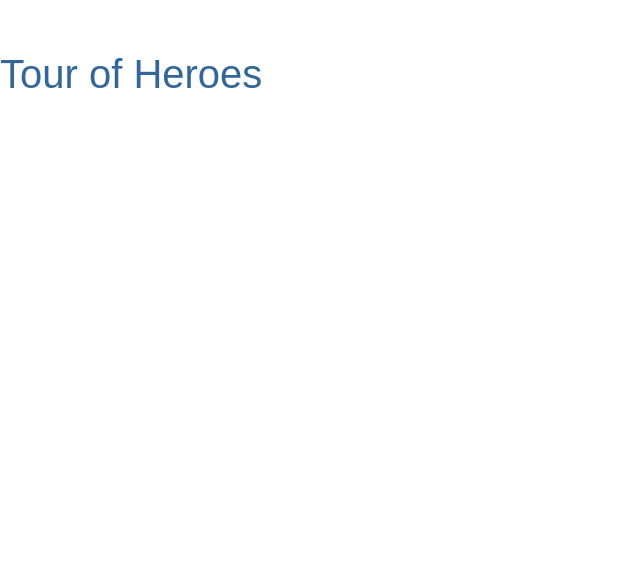
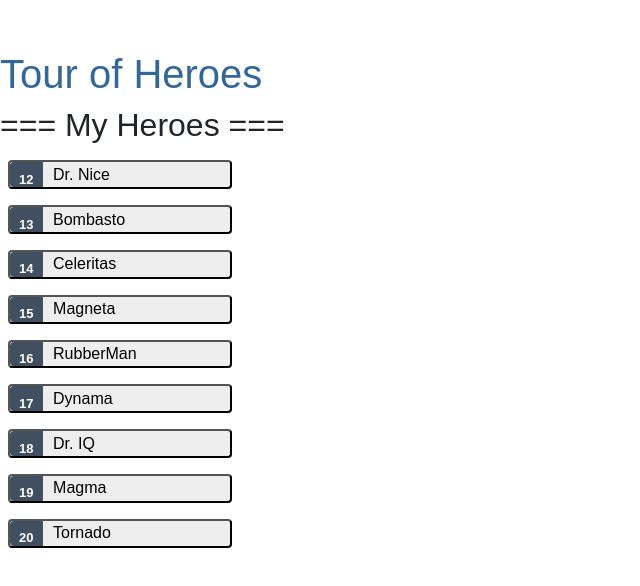
Before and after one commit to OlehNoskov/Learning-Angular, an Angular app in the folder client/: page / in a window 1280 px wide. Shown: the top 586 px of the page, without its empty margins (0-640 px from the left). Built offline with nearby package versions, Linux system fonts and the light colour scheme.

Commit message:
Learning Angular via Get Started Angular.io website

```diff
--- a/client/src/app/app.component.html
+++ b/client/src/app/app.component.html
@@ -38,3 +38,4 @@
 <!--</div>-->
 
 <h1>{{title}}</h1>
+<app-heroes></app-heroes>
--- a/client/src/app/app.module.ts
+++ b/client/src/app/app.module.ts
@@ -11,7 +11,8 @@ import { PowPipe } from "./pipes/pow.pipe";
 import { CarFilterPipe } from './pipes/car-filter.pipe';
 import { CarAddComponent } from './car-add/car-add.component';
 import { CarService } from "./services/car.service";
-import {ConsoleService} from "./services/console.service";
+import { ConsoleService } from "./services/console.service";
+import { HeroesComponent } from './heroes/heroes.component';
 
 @NgModule({
   declarations: [
@@ -24,7 +25,8 @@ import {ConsoleService} from "./services/console.service";
     PowPipe,
     CarFilterPipe,
     CarAddComponent,
-    CarComponent
+    CarComponent,
+    HeroesComponent
   ],
     imports: [
         BrowserModule,
--- /dev/null
+++ b/client/src/app/hero.ts
@@ -0,0 +1,4 @@
+export interface Hero {
+  id: number;
+  name: string;
+}
--- /dev/null
+++ b/client/src/app/heroes/heroes.component.css
@@ -0,0 +1,66 @@
+/* HeroesComponent's private CSS styles */
+.heroes {
+  margin: 0 0 2em 0;
+  list-style-type: none;
+  padding: 0;
+  width: 15em;
+}
+
+.heroes li {
+  display: flex;
+}
+
+.heroes button {
+  flex: 1;
+  cursor: pointer;
+  position: relative;
+  left: 0;
+  background-color: #EEE;
+  margin: .5em;
+  padding: 0;
+  border-radius: 4px;
+  display: flex;
+  align-items: stretch;
+  height: 1.8em;
+}
+
+.heroes button:hover {
+  color: #2c3a41;
+  background-color: #e6e6e6;
+  left: .1em;
+}
+
+.heroes button:active {
+  background-color: #525252;
+  color: #fafafa;
+}
+
+.heroes button.selected {
+  background-color: black;
+  color: white;
+}
+
+.heroes button.selected:hover {
+  background-color: #505050;
+  color: white;
+}
+
+.heroes button.selected:active {
+  background-color: black;
+  color: white;
+}
+
+.heroes .badge {
+  display: inline-block;
+  font-size: small;
+  color: white;
+  padding: 0.8em 0.7em 0 0.7em;
+  background-color: #405061;
+  line-height: 1em;
+  margin-right: .8em;
+  border-radius: 4px 0 0 4px;
+}
+
+.heroes .name {
+  align-self: center;
+}
--- /dev/null
+++ b/client/src/app/heroes/heroes.component.html
@@ -0,0 +1,25 @@
+<!--<h2>{{hero.name | uppercase}} Details</h2>-->
+<!--<div><span>id: </span>{{hero.id}}</div>-->
+<!--<div>-->
+<!--  <label for="name">Hero name: </label>-->
+<!--  <input id="name" [(ngModel)]="hero.name" placeholder="name">-->
+<!--</div>-->
+
+<h2>=== My Heroes ===</h2>
+<ul class="heroes">
+  <li *ngFor="let hero of heroes">
+    <button [class.selected]="hero === selectedHero" type="button" (click)="onSelect(hero)">
+      <span class="badge">{{hero.id}}</span>
+      <span class="name">{{hero.name}}</span>
+    </button>
+  </li>
+</ul>
+
+<div *ngIf="selectedHero">
+  <h2> Details hero: {{selectedHero.name | uppercase}} </h2>
+  <div>id: {{selectedHero.id}}</div>
+  <div>
+    <label for="hero-name">Hero name: </label>
+    <input id="hero-name" [(ngModel)]="selectedHero.name" placeholder="name">
+  </div>
+</div>
--- /dev/null
+++ b/client/src/app/heroes/heroes.component.ts
@@ -0,0 +1,28 @@
+import { Component, OnInit } from '@angular/core';
+import { Hero } from "../hero";
+import { HEROES } from "../mock-heroes";
+
+@Component({
+  selector: 'app-heroes',
+  templateUrl: './heroes.component.html',
+  styleUrls: ['./heroes.component.css']
+})
+export class HeroesComponent implements OnInit {
+  hero: Hero = {
+    id: 1,
+    name: 'Windstorm'
+  };
+  heroes = HEROES;
+    selectedHero?: Hero;
+
+
+  constructor() { }
+
+  ngOnInit(): void {
+
+  }
+
+  onSelect(hero: Hero): void {
+    this.selectedHero = hero;
+  }
+}
--- /dev/null
+++ b/client/src/app/mock-heroes.ts
@@ -0,0 +1,13 @@
+import {Hero} from "./hero";
+
+export const HEROES: Hero[] = [
+  { id: 12, name: 'Dr. Nice' },
+  { id: 13, name: 'Bombasto' },
+  { id: 14, name: 'Celeritas' },
+  { id: 15, name: 'Magneta' },
+  { id: 16, name: 'RubberMan' },
+  { id: 17, name: 'Dynama' },
+  { id: 18, name: 'Dr. IQ' },
+  { id: 19, name: 'Magma' },
+  { id: 20, name: 'Tornado' }
+];
```
Also changed, not shown: client/src/learning.ts (+153 -0 lines), 1 other file (tests, documents, lock files or other folders).
